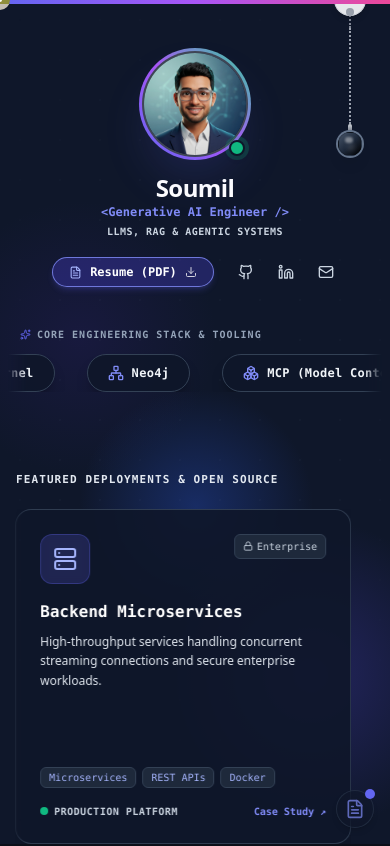
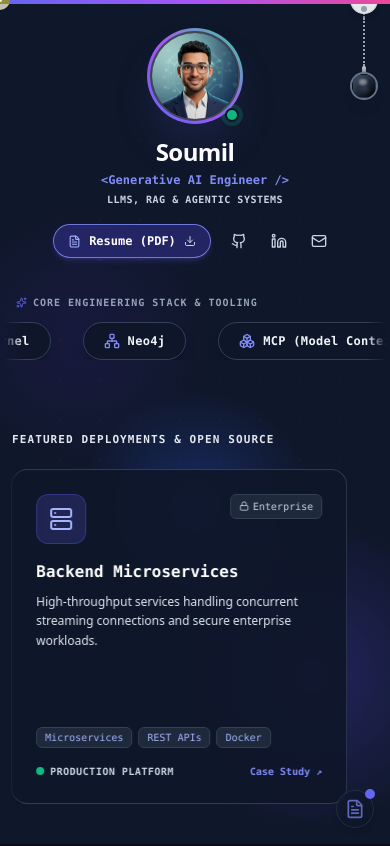
Before and after one commit to soumil-konar/Portfolio, a React (Vite) app: page / in a window 390 px wide. Shown: the top 846 px of the page. Built offline with nearby package versions, Linux system fonts and the light colour scheme.

Commit message:
fix(layout): improve responsive sizing and touch ergonomics for Header and ThemeToggle

```diff
--- a/src/App.jsx
+++ b/src/App.jsx
@@ -114,14 +114,14 @@ const App = () => {
           toggleTheme={handleThemeToggle}
         />
 
-        <div className="w-full py-6 flex flex-col min-h-dvh">
+        <div className="w-full py-3 sm:py-6 flex flex-col min-h-dvh">
           {/* Centered Hero Header */}
-          <div className="w-full max-w-4xl mx-auto px-4 md:px-6">
+          <div className="w-full max-w-4xl mx-auto px-3 sm:px-6 md:px-8">
             <Header theme={theme} isDarkMode={isDarkMode} />
           </div>
 
           {/* Expanded Full-Width Marquee Skills Ticker */}
-          <div className="w-full max-w-[1440px] mx-auto px-2 md:px-6 my-2">
+          <div className="w-full max-w-[1440px] mx-auto px-1 sm:px-4 md:px-6 my-1 sm:my-2">
             <SkillsTicker
               theme={theme}
               isDarkMode={isDarkMode}
@@ -130,7 +130,7 @@ const App = () => {
           </div>
 
           {/* Expanded Full-Width Project Carousel */}
-          <div className="w-full max-w-[1440px] mx-auto px-2 md:px-6 my-2">
+          <div className="w-full max-w-[1440px] mx-auto px-1 sm:px-4 md:px-6 my-1 sm:my-2">
             <ProjectCarousel
               theme={theme}
               isDarkMode={isDarkMode}
@@ -140,7 +140,7 @@ const App = () => {
           </div>
 
           {/* Main Focused Content Section */}
-          <div className="w-full max-w-5xl mx-auto px-4 md:px-6 flex flex-col flex-1">
+          <div className="w-full max-w-5xl mx-auto px-3 sm:px-6 md:px-8 flex flex-col flex-1">
             {/* Live Agent & LangGraph Pipeline Visualizer */}
             <AgentPipelineVisualizer theme={theme} isDarkMode={isDarkMode} />
 
--- a/src/components/Header.jsx
+++ b/src/components/Header.jsx
@@ -64,11 +64,11 @@ const Header = ({ theme, isDarkMode }) => {
   };
 
   return (
-    <header className="flex flex-col items-center justify-center space-y-3 md:space-y-4 mt-6 md:mt-10 shrink-0">
+    <header className="flex flex-col items-center justify-center space-y-3 sm:space-y-3.5 md:space-y-4 mt-4 sm:mt-6 md:mt-10 shrink-0 px-2">
 
       {/* Modern 3D Tech Avatar with Glowing Gradient Halo */}
       <div className="relative group/avatar cursor-pointer">
-        <div className="w-28 h-28 md:w-36 md:h-36 rounded-full p-[3px] bg-gradient-to-tr from-indigo-500 via-purple-500 to-emerald-400 shadow-2xl shadow-indigo-500/20 group-hover/avatar:shadow-indigo-500/40 transition-all duration-500">
+        <div className="w-24 h-24 sm:w-28 sm:h-28 md:w-36 md:h-36 rounded-full p-[3px] bg-gradient-to-tr from-indigo-500 via-purple-500 to-emerald-400 shadow-2xl shadow-indigo-500/20 group-hover/avatar:shadow-indigo-500/40 transition-all duration-500">
           <div className="w-full h-full rounded-full overflow-hidden bg-slate-900 border-2 border-white/20">
             <img
               src="/avatar.jpg"
@@ -80,17 +80,17 @@ const Header = ({ theme, isDarkMode }) => {
 
         {/* Live Active Status Indicator */}
         <div
-          className="absolute bottom-1 right-1.5 flex items-center justify-center"
+          className="absolute bottom-0.5 right-1 sm:bottom-1 sm:right-1.5 flex items-center justify-center"
           title="Available for AI Systems Engineering"
         >
-          <span className="w-4 h-4 rounded-full bg-emerald-500 border-2 border-white dark:border-slate-900 shadow-md ring-4 ring-emerald-500/20 animate-pulse" />
+          <span className="w-3.5 h-3.5 sm:w-4 sm:h-4 rounded-full bg-emerald-500 border-2 border-white dark:border-slate-900 shadow-md ring-4 ring-emerald-500/20 animate-pulse" />
         </div>
       </div>
 
-      <div className="text-center">
+      <div className="text-center max-w-sm sm:max-w-md md:max-w-xl mx-auto px-2">
         {/* --- HACKER NAME WITH DECRYPTION EFFECT --- */}
         <h1
-          className={`text-2xl md:text-4xl font-bold tracking-tight transition-all duration-300 ${
+          className={`text-2xl sm:text-3xl md:text-4xl font-bold tracking-tight transition-all duration-300 ${
             isScrambling
               ? 'text-emerald-400 font-mono'
               : 'font-sans text-slate-900 dark:text-white'
@@ -103,17 +103,17 @@ const Header = ({ theme, isDarkMode }) => {
           {displayText}
         </h1>
 
-        <p className={`text-xs md:text-sm font-mono font-bold ${theme.accent}`}>{'<'}Generative AI Engineer /{'>'}</p>
-        <p className="text-[10px] md:text-[11px] mt-1 tracking-wider uppercase font-semibold text-slate-600 dark:text-slate-300">LLMs, RAG & Agentic Systems</p>
+        <p className={`text-xs sm:text-sm font-mono font-bold mt-1 ${theme.accent}`}>{'<'}Generative AI Engineer /{'>'}</p>
+        <p className="text-[10px] sm:text-[11px] mt-1 tracking-wider uppercase font-semibold text-slate-600 dark:text-slate-300">LLMs, RAG & Agentic Systems</p>
       </div>
 
       {/* Hero CTA & Social Connect Bar */}
-      <div className="flex flex-wrap items-center justify-center gap-3 pt-1.5">
+      <div className="flex flex-wrap items-center justify-center gap-2.5 sm:gap-3 pt-1">
         {/* Direct Resume Download Button */}
         <a
           href="/resume.pdf"
           download="Soumil_Resume.pdf"
-          className={`flex items-center space-x-2 px-4 py-1.5 rounded-full text-xs font-mono font-bold border transition-all duration-200 shadow-md hover:scale-105 active:scale-95 group ${
+          className={`flex items-center space-x-2 px-3.5 sm:px-4 py-2 sm:py-1.5 rounded-full text-xs font-mono font-bold border transition-all duration-200 shadow-md hover:scale-105 active:scale-95 group ${
             isDarkMode
               ? 'bg-indigo-600/30 border-indigo-400/80 hover:bg-indigo-600 text-white shadow-indigo-500/20'
               : 'bg-indigo-50 border-indigo-300 hover:bg-indigo-600 hover:text-white text-indigo-700 shadow-sm'
@@ -125,14 +125,14 @@ const Header = ({ theme, isDarkMode }) => {
           <Download size={12} className="opacity-80 group-hover:translate-y-0.5 transition-transform" />
         </a>
 
-        {/* Social Icons */}
-        <div className="flex space-x-4 pl-2 text-slate-600 dark:text-slate-300 items-center">
+        {/* Social Icons with accessible touch padding */}
+        <div className="flex space-x-1 sm:space-x-2 text-slate-600 dark:text-slate-300 items-center">
           <a
             href={SOCIAL_LINKS.github}
             target="_blank"
             rel="noopener noreferrer"
             aria-label="GitHub Profile"
-            className="p-1 rounded-md hover:bg-slate-100 dark:hover:bg-slate-800 transition-colors"
+            className="p-2 rounded-lg hover:bg-slate-100 dark:hover:bg-slate-800 transition-colors flex items-center justify-center min-w-[36px] min-h-[36px]"
           >
             <Github className="w-4 h-4 cursor-pointer hover:scale-110 transition-transform hover:text-indigo-600 dark:hover:text-indigo-400" />
           </a>
@@ -142,7 +142,7 @@ const Header = ({ theme, isDarkMode }) => {
             target="_blank"
             rel="noopener noreferrer"
             aria-label="LinkedIn Profile"
-            className="p-1 rounded-md hover:bg-slate-100 dark:hover:bg-slate-800 transition-colors"
+            className="p-2 rounded-lg hover:bg-slate-100 dark:hover:bg-slate-800 transition-colors flex items-center justify-center min-w-[36px] min-h-[36px]"
           >
             <Linkedin className="w-4 h-4 cursor-pointer hover:scale-110 transition-transform hover:text-[#0A66C2] dark:hover:text-[#38bdf8]" />
           </a>
@@ -150,7 +150,7 @@ const Header = ({ theme, isDarkMode }) => {
           <a
             href={SOCIAL_LINKS.email}
             aria-label="Send Email"
-            className="p-1 rounded-md hover:bg-slate-100 dark:hover:bg-slate-800 transition-colors"
+            className="p-2 rounded-lg hover:bg-slate-100 dark:hover:bg-slate-800 transition-colors flex items-center justify-center min-w-[36px] min-h-[36px]"
           >
             <Mail className="w-4 h-4 cursor-pointer hover:scale-110 transition-transform hover:text-red-500 dark:hover:text-red-400" />
           </a>
--- a/src/components/ThemeToggle.jsx
+++ b/src/components/ThemeToggle.jsx
@@ -10,22 +10,27 @@ const ThemeToggle = ({ isDarkMode, toggleTheme }) => {
   };
 
   return (
-    <div className="absolute top-0 right-6 md:right-10 z-50 flex flex-col items-center">
-      <div className="w-8 h-4 bg-gray-200 rounded-b-full shadow-md z-10 border-t-0 border border-gray-300 flex justify-center">
-         <div className="w-2 h-2 bg-gray-400 rounded-full mt-2 shadow-inner"></div>
+    <div className="absolute top-0 right-3 sm:right-6 md:right-10 z-50 flex flex-col items-center select-none">
+      <div className="w-7 sm:w-8 h-3.5 sm:h-4 bg-gray-200 rounded-b-full shadow-md z-10 border-t-0 border border-gray-300 flex justify-center">
+         <div className="w-1.5 sm:w-2 h-1.5 sm:h-2 bg-gray-400 rounded-full mt-1.5 sm:mt-2 shadow-inner"></div>
       </div>
-      <div className="w-0.5 h-4 border-l-2 border-dotted border-gray-400/80 -mt-1"></div>
+      <div className="w-0.5 h-2 sm:h-3 md:h-4 border-l-2 border-dotted border-gray-400/80 -mt-1"></div>
       <motion.div
         style={{ y: chainY }}
-        className="flex flex-col items-center cursor-pointer active:cursor-grabbing group"
+        className="flex flex-col items-center cursor-pointer active:cursor-grabbing group p-1 -m-1"
         onClick={handlePull}
         whileHover={{ scale: 1.05 }}
+        title="Toggle Theme"
+        role="button"
+        aria-label="Toggle dark/light theme"
       >
-        <div className="w-0.5 h-24 border-l-2 border-dotted border-gray-400 shadow-sm group-hover:border-gray-500 transition-colors"></div>
+        <div className="w-0.5 h-12 sm:h-16 md:h-24 border-l-2 border-dotted border-gray-400 shadow-sm group-hover:border-gray-500 transition-colors"></div>
         <div className="w-1 h-2 bg-gradient-to-b from-gray-300 to-gray-500 rounded-sm"></div>
-        <div className={`w-6 h-6 rounded-full shadow-lg border border-black/10 relative overflow-hidden transition-all duration-500 ${isDarkMode ? 'bg-gradient-to-br from-slate-600 via-slate-800 to-black ring-2 ring-slate-500' : 'bg-gradient-to-br from-amber-200 via-yellow-500 to-amber-700 ring-2 ring-yellow-600/50'}`}>
-          <div className="absolute top-1 left-1.5 w-2 h-1.5 bg-white opacity-40 rounded-full blur-[1px]"></div>
-          <div className="absolute bottom-1 right-1.5 w-2 h-2 bg-white opacity-10 rounded-full blur-[2px]"></div>
+        <div className="p-1 -m-1 flex items-center justify-center">
+          <div className={`w-6 h-6 rounded-full shadow-lg border border-black/10 relative overflow-hidden transition-all duration-500 ${isDarkMode ? 'bg-gradient-to-br from-slate-600 via-slate-800 to-black ring-2 ring-slate-500' : 'bg-gradient-to-br from-amber-200 via-yellow-500 to-amber-700 ring-2 ring-yellow-600/50'}`}>
+            <div className="absolute top-1 left-1.5 w-2 h-1.5 bg-white opacity-40 rounded-full blur-[1px]"></div>
+            <div className="absolute bottom-1 right-1.5 w-2 h-2 bg-white opacity-10 rounded-full blur-[2px]"></div>
+          </div>
         </div>
       </motion.div>
     </div>
```
